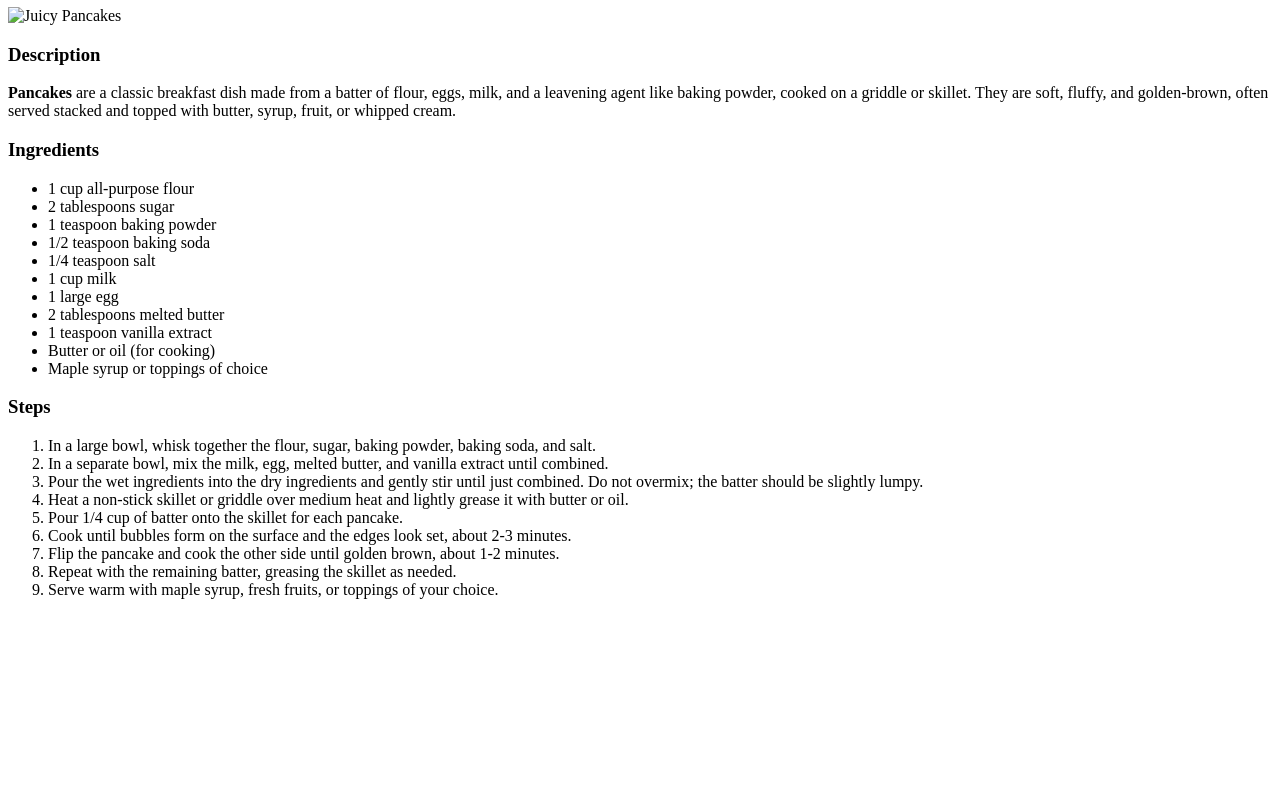
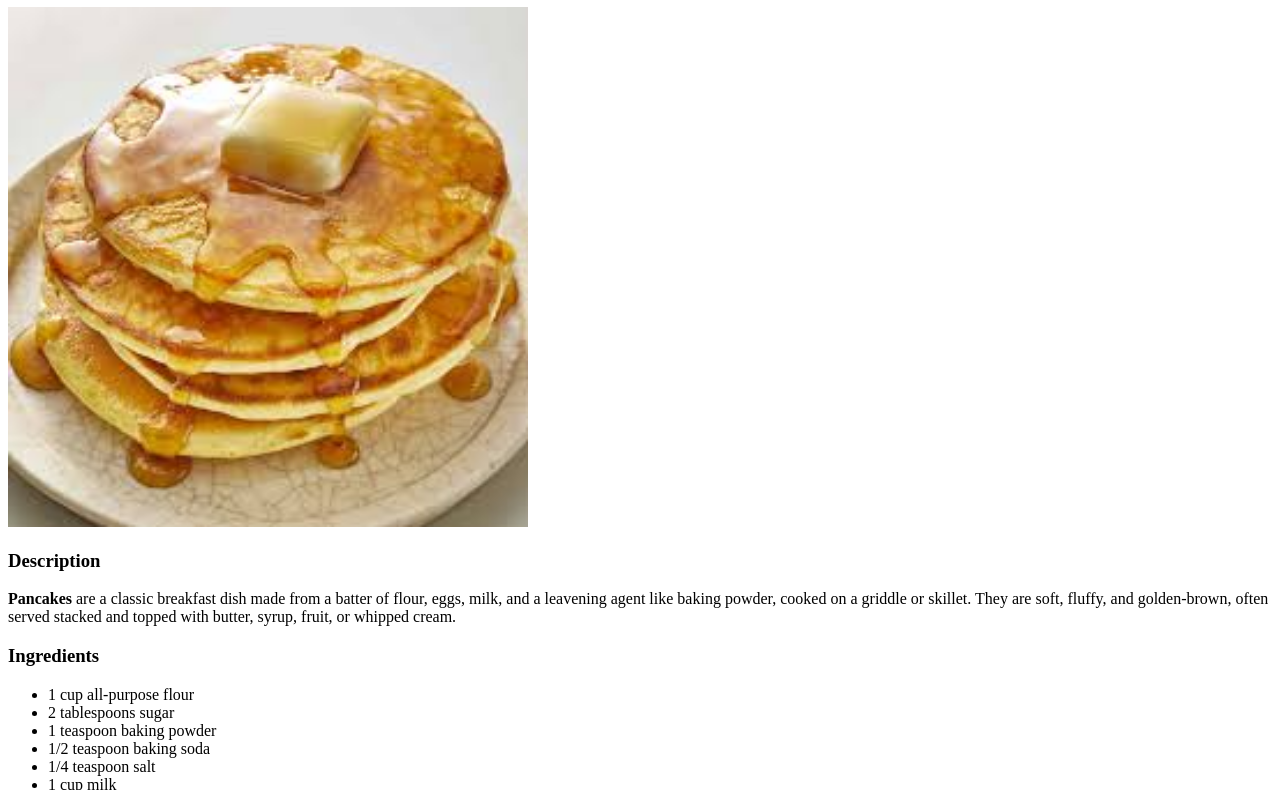
Before and after one commit to Shaiknaushad/odin-recipes, a plain HTML site: page recipes/pancake.html in a window 1280 px wide. Shown: the part 73-863 px from the top of the page. Before the commit the page ends 800 px from the top, so only its background shows below. Drawn offline with Linux system fonts and the light colour scheme; the site is published under a folder, as on GitHub Pages, so addresses that start at the root find nothing.

Commit message:
correcting the paths

```diff
--- a/recipes/pancake.html
+++ b/recipes/pancake.html
@@ -7,7 +7,7 @@
 </head>
 <body>
     <h1>Pancake</h1>
-    <img src="/images/Pancakes.jpg" width="520" height="520" alt="Juicy Pancakes">
+    <img src="../images/Pancakes.jpg" width="520" height="520" alt="Juicy Pancakes">
     <h3>Description</h3>
     <p><strong>Pancakes</strong> are a classic breakfast dish made from a batter of flour, eggs, milk, and a leavening agent like baking powder, cooked on a griddle or skillet. They are soft, fluffy, and golden-brown, often served stacked and topped with butter, syrup, fruit, or whipped cream.</p>
 
```
